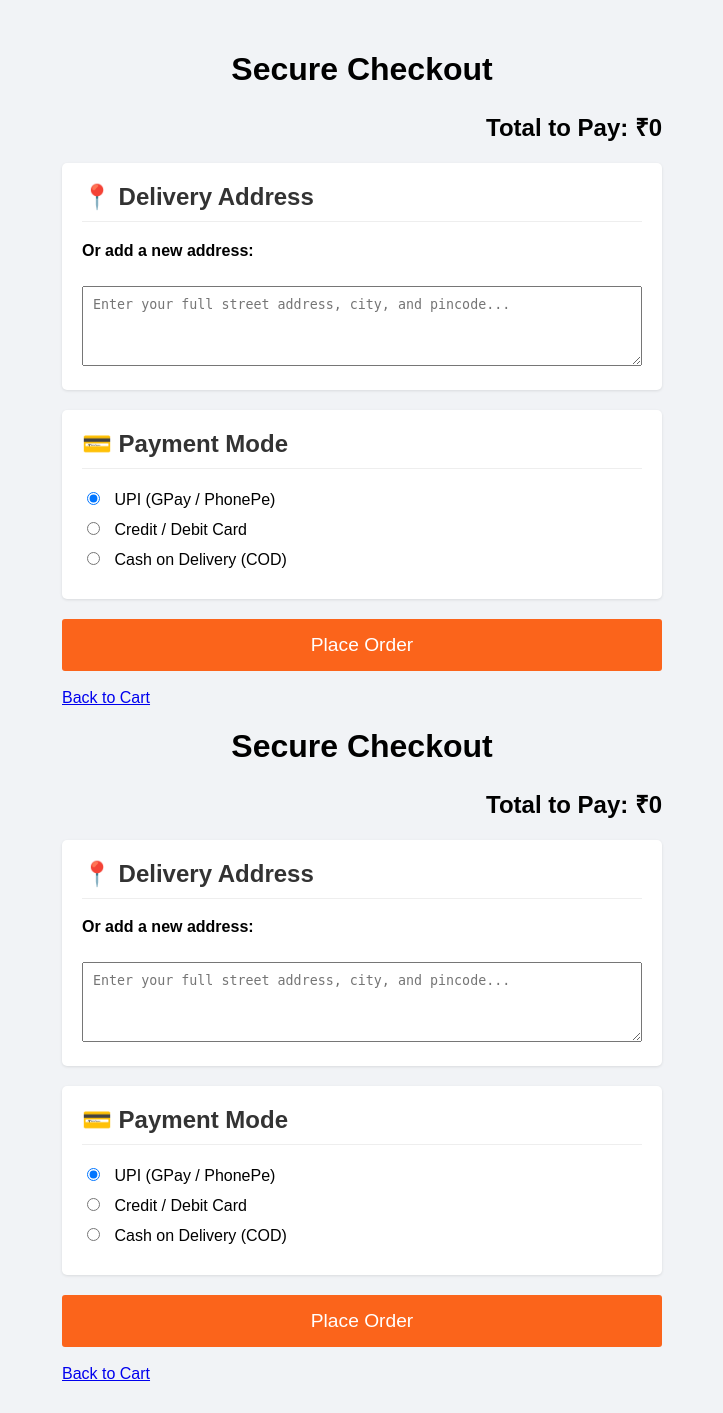
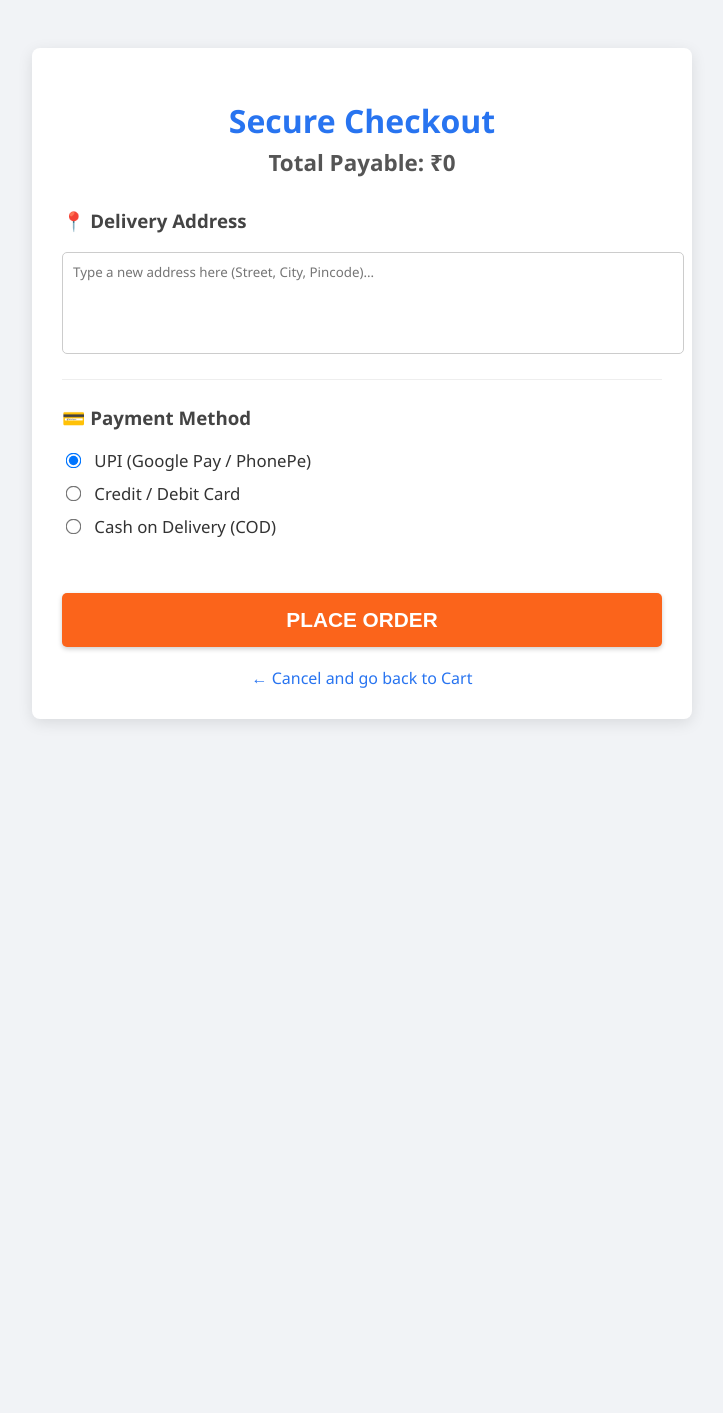
Before and after one commit to Pranjal-231/AWS_Capstone, a Flask app: page /checkout in a window 1280 px wide. Shown: the whole page, without its empty margins (278-1001 px from the left). After the commit the page ends 723 px from the top, so only its background shows below. Run offline with Flask 3, Linux system fonts and the light colour scheme; the visitor is signed in with stand-in values (Sample User, id 1).

Commit message:
Final update

```diff
--- a/app.py
+++ b/app.py
@@ -7,6 +7,9 @@ app.secret_key = "my_secret_key"
 books_db = []
 cart_db = []
 wishlist_db = []
+
+# Users Database: Stores email, password, and addresses
+# Format: { 'email': {'password': '123', 'addresses': []} }
 users_db = {}
 
 # --- HELPER ---
@@ -24,73 +27,106 @@ def home():
     total_qty = sum(item['quantity'] for item in cart_db)
     return render_template("index.html", books=books_db, cart_count=total_qty, role=user_role)
 
+# --- AUTHENTICATION (FIXED) ---
+
+@app.route("/signup", methods=['GET', 'POST'])
+def signup_page():
+    if request.method == 'POST':
+        # 1. Get data from form
+        name = request.form['name']
+        email = request.form['email']
+        password = request.form['password']
+
+        # 2. Check if user already exists
+        if email in users_db:
+            return "<h1>Error: User already exists!</h1> <a href='/login'>Login</a>"
+
+        # 3. Save User to DB
+        users_db[email] = {
+            'password': password,
+            'name': name,
+            'addresses': []
+        }
+
+        return redirect(url_for('login_page'))
+
+    return render_template("signup.html")
+
+@app.route("/login", methods=['GET', 'POST'])
+def login_page():
+    error = None
+    if request.method == 'POST':
+        email = request.form['email']
+        password = request.form['password']
+
+        # 1. CHECK ADMIN
+        if email == "admin@bookstore.com":
+            if password == "admin123":
+                session['role'] = 'admin'
+                return redirect(url_for('admin_page'))
+            else:
+                return "<h1>Wrong Admin Password!</h1> <a href='/login'>Try Again</a>"
+
+        # 2. CHECK NORMAL USER
+        if email in users_db:
+            # Check if password matches the one stored in users_db
+            if users_db[email]['password'] == password:
+                session['role'] = 'user'
+                session['user_email'] = email
+                return redirect(url_for('home'))
+            else:
+                return "<h1>Wrong Password!</h1> <a href='/login'>Try Again</a>"
+        else:
+            return "<h1>User not found! Please Sign Up first.</h1> <a href='/signup'>Sign Up</a>"
+
+    return render_template("login.html")
+
+@app.route("/logout")
+def logout():
+    session.clear()
+    return redirect(url_for('login_page'))
+
 # --- ADMIN ---
 @app.route("/admin")
 def admin_page():
-    if session.get('role') != 'admin': return "Access Denied"
+    if session.get('role') != 'admin': return "<h1>Access Denied</h1>"
     return render_template("admin.html")
 
 @app.route("/add_book", methods=['POST'])
 def add_book():
     if session.get('role') != 'admin': return redirect(url_for('home'))
 
-    # 1. Capture Basic Info
     title = request.form['title']
     author = request.form['author']
     original_price = int(request.form['price'])
+    stock = int(request.form['stock'])
+    offer_text = request.form.get('offer_text', '')
 
-    # 2. Capture New Features (Stock, Sale, Offer)
-    stock = int(request.form['stock'])
-    offer_text = request.form.get('offer_text', '') # Optional text like "50% Off"
-
-    # Check if there is a Sale Price (Empty string means NO sale)
     sale_input = request.form.get('sale_price')
     sale_price = int(sale_input) if sale_input else None
 
-    # 3. Save to DB
     new_book = {
-        "title": title,
-        "author": author,
-        "price": original_price,
-        "sale_price": sale_price,  # If this exists, it overrides price
-        "stock": stock,
-        "offer_text": offer_text
+        "title": title, "author": author, "price": original_price,
+        "sale_price": sale_price, "stock": stock, "offer_text": offer_text
     }
     books_db.append(new_book)
-
     return redirect(url_for('admin_page'))
 
-# --- CART LOGIC (Updated for Stock & Sale Price) ---
-
+# --- CART LOGIC ---
 @app.route("/add_to_cart/<book_title>")
 def add_to_cart(book_title):
     if 'role' not in session: return redirect(url_for('login_page'))
 
     book = get_book_by_title(book_title)
-
-    # 1. Check Stock
-    if not book or book['stock'] <= 0:
-        return "<h1>Error: Out of Stock</h1> <a href='/'>Back</a>"
-
-    # 2. Determine Final Price (Sale vs Original)
+    if not book or book['stock'] <= 0: return "<h1>Out of Stock</h1> <a href='/'>Back</a>"
     final_price = book['sale_price'] if book['sale_price'] else book['price']
 
-    # 3. Add to Cart
     for item in cart_db:
         if item['title'] == book_title:
-            # Check if adding one more exceeds stock
-            if item['quantity'] + 1 > book['stock']:
-                return "<h1>Error: Not enough stock available!</h1> <a href='/'>Back</a>"
-            item['quantity'] += 1
-            return redirect(url_for('home'))
+            if item['quantity'] + 1 > book['stock']: return "<h1>Not enough stock!</h1> <a href='/'>Back</a>"
+            item['quantity'] += 1; return redirect(url_for('home'))
 
-    # New Item
-    cart_db.append({
-        "title": book['title'],
-        "author": book['author'],
-        "price": final_price,
-        "quantity": 1
-    })
+    cart_db.append({"title": book['title'], "author": book['author'], "price": final_price, "quantity": 1})
     return redirect(url_for('home'))
 
 @app.route("/cart")
@@ -99,45 +135,40 @@ def view_cart():
     total_price = sum(item['price'] * item['quantity'] for item in cart_db)
     return render_template("cart.html", cart=cart_db, total=total_price)
 
-# --- CHECKOUT (Reduces Stock) ---
+# --- CHECKOUT ---
 @app.route("/checkout", methods=['GET', 'POST'])
 def checkout():
     if 'role' not in session: return redirect(url_for('login_page'))
 
     email = session.get('user_email')
-    if email not in users_db: users_db[email] = {'addresses': []} # Safety check
+    # Safety Check: If server restarted, user might be logged in but not in DB
+    if email not in users_db: users_db[email] = {'addresses': [], 'password': 'temp_password'}
 
     user_addresses = users_db[email]['addresses']
     total_price = sum(item['price'] * item['quantity'] for item in cart_db)
 
     if request.method == 'POST':
-        # 1. Handle Address & Payment
-        selected_address = request.form.get('selected_address') or request.form.get('new_address')
-        if request.form.get('new_address'):
-             users_db[email]['addresses'].append(request.form.get('new_address'))
+        selected_addr = request.form.get('selected_address') or request.form.get('new_address')
+        if request.form.get('new_address'): users_db[email]['addresses'].append(request.form.get('new_address'))
         payment_mode = request.form['payment_mode']
 
-        # 2. CRITICAL: REDUCE STOCK from Main Inventory
+        # Reduce Stock
         for cart_item in cart_db:
             for book in books_db:
-                if book['title'] == cart_item['title']:
-                    book['stock'] -= cart_item['quantity']
+                if book['title'] == cart_item['title']: book['stock'] -= cart_item['quantity']
 
-        # 3. Clear Cart
         cart_db.clear()
-        return render_template("order_success.html", address=selected_address, payment=payment_mode)
+        return render_template("order_success.html", address=selected_addr, payment=payment_mode)
 
     return render_template("checkout.html", addresses=user_addresses, total=total_price)
 
-# --- OTHER ROUTES (Standard) ---
+# --- OTHER ROUTES ---
 @app.route("/increase_quantity/<book_title>")
 def increase_quantity(book_title):
-    book_in_inventory = get_book_by_title(book_title)
+    book_inv = get_book_by_title(book_title)
     for item in cart_db:
         if item['title'] == book_title:
-            # Don't let user buy more than available stock
-            if item['quantity'] + 1 <= book_in_inventory['stock']:
-                item['quantity'] += 1
+            if item['quantity'] + 1 <= book_inv['stock']: item['quantity'] += 1
             break
     return redirect(url_for('view_cart'))
 
@@ -161,28 +192,24 @@ def view_wishlist(): return render_template("wishlist.html", wishlist=wishlist_d
 @app.route("/add_to_wishlist/<book_title>")
 def add_to_wishlist(book_title):
     if 'role' not in session: return redirect(url_for('login_page'))
+
+    # 1. Check if book is ALREADY in wishlist
+    for item in wishlist_db:
+        if item['title'] == book_title:
+
+            return redirect(url_for('home'))
+
+
     book = get_book_by_title(book_title)
-    if book: wishlist_db.append(book)
+    if book:
+        wishlist_db.append(book)
+
     return redirect(url_for('home'))
 @app.route("/remove_from_wishlist/<book_title>")
 def remove_from_wishlist(book_title):
     global wishlist_db
     wishlist_db = [item for item in wishlist_db if item['title'] != book_title]
     return redirect(url_for('view_wishlist'))
-@app.route("/login", methods=['GET', 'POST'])
-def login_page():
-    if request.method == 'POST':
-        email, pwd = request.form['email'], request.form['password']
-        if email == "p@123.com" and pwd == "123":
-            session['role'] = 'admin'; return redirect(url_for('admin_page'))
-        session['role'] = 'user'; session['user_email'] = email
-        if email not in users_db: users_db[email] = {'addresses': []}
-        return redirect(url_for('home'))
-    return render_template("login.html")
-@app.route("/logout")
-def logout(): session.clear(); return redirect(url_for('login_page'))
-@app.route("/signup")
-def signup_page(): return render_template("signup.html")
 
 if __name__ == "__main__":
     app.run(host='0.0.0.0', port=5000, debug=True)
--- a/templates/checkout.html
+++ b/templates/checkout.html
@@ -1,238 +1,88 @@
 <!DOCTYPE html>
 <html>
-
 <head>
     <title>Checkout</title>
     <style>
-        body {
-            font-family: sans-serif;
-            padding: 30px;
-            max-width: 600px;
-            margin: auto;
-            background-color: #f1f3f6;
-        }
+        body { font-family: 'Segoe UI', sans-serif; padding: 40px; background-color: #f1f3f6; color: #333; }
+        .container { max-width: 600px; margin: auto; background: white; padding: 30px; border-radius: 8px; box-shadow: 0 4px 15px rgba(0,0,0,0.1); }
 
-        .box {
-            background: white;
-            padding: 20px;
-            border-radius: 5px;
-            box-shadow: 0 1px 3px rgba(0, 0, 0, 0.1);
-            margin-bottom: 20px;
-        }
+        h1 { text-align: center; color: #2874f0; margin-bottom: 5px; }
+        .total-box { text-align: center; font-size: 1.4em; font-weight: bold; margin-bottom: 30px; color: #555; }
 
-        h2 {
-            margin-top: 0;
-            color: #333;
-            border-bottom: 1px solid #eee;
-            padding-bottom: 10px;
-        }
+        .section { margin-bottom: 25px; padding-bottom: 20px; border-bottom: 1px solid #eee; }
+        .section h3 { margin-top: 0; color: #444; display: flex; align-items: center; gap: 10px; }
 
-        label {
-            display: block;
-            margin: 10px 0;
-            cursor: pointer;
-        }
+        /* Form Elements */
+        label { display: block; margin: 10px 0; cursor: pointer; font-size: 1.05em; }
+        input[type="radio"] { transform: scale(1.2); margin-right: 10px; }
+        textarea { width: 100%; height: 80px; padding: 10px; border: 1px solid #ccc; border-radius: 5px; font-family: inherit; resize: none; }
 
-        input[type="radio"] {
-            margin-right: 10px;
-        }
-
-        textarea {
-            width: 100%;
-            height: 80px;
-            padding: 10px;
-            margin-top: 10px;
-            box-sizing: border-box;
-        }
-
-        .total-price {
-            font-size: 1.5em;
-            font-weight: bold;
-            text-align: right;
-            margin-bottom: 20px;
-        }
-
+        /* The Button */
         .btn-confirm {
             background-color: #fb641b;
             color: white;
             border: none;
             padding: 15px;
             width: 100%;
-            font-size: 1.2em;
+            font-size: 1.3em;
+            font-weight: bold;
             cursor: pointer;
-            border-radius: 3px;
+            border-radius: 5px;
+            transition: background 0.3s;
+            text-transform: uppercase;
+            box-shadow: 0 2px 5px rgba(0,0,0,0.2);
         }
+        .btn-confirm:hover { background-color: #e35a17; }
 
-        .btn-confirm:hover {
-            background-color: #e35a17;
-        }
+        .back-link { display: block; text-align: center; margin-top: 20px; color: #2874f0; text-decoration: none; }
     </style>
 </head>
-
 <body>
 
-    <h1 style="text-align: center;">Secure Checkout</h1>
-
-    <div class="total-price">Total to Pay: ₹{{ total }}</div>
+    <div class="container">
+        <h1>Secure Checkout</h1>
+        <div class="total-box">Total Payable: ₹{{ total }}</div>
 
         <form action="/checkout" method="POST">
 
-        <div class="box">
-            <h2>📍 Delivery Address</h2>
+            <div class="section">
+                <h3>📍 Delivery Address</h3>
 
                 {% if addresses %}
-            <p><b>Choose saved address:</b></p>
+                    <p style="color: #666; font-size: 0.9em; margin-bottom: 10px;">Select a saved address:</p>
                     {% for addr in addresses %}
                         <label>
                             <input type="radio" name="selected_address" value="{{ addr }}">
                             {{ addr }}
                         </label>
                     {% endfor %}
-            <hr>
+                    <p style="text-align: center; color: #999;">- OR -</p>
                 {% endif %}
 
-            <p><b>Or add a new address:</b></p>
-            <textarea name="new_address" placeholder="Enter your full street address, city, and pincode..."></textarea>
+                <textarea name="new_address" placeholder="Type a new address here (Street, City, Pincode)..."></textarea>
             </div>
 
-        <div class="box">
-            <h2>💳 Payment Mode</h2>
+            <div class="section" style="border-bottom: none;">
+                <h3>💳 Payment Method</h3>
                 <label>
-                <input type="radio" name="payment_mode" value="UPI" checked> UPI (GPay / PhonePe)
+                    <input type="radio" name="payment_mode" value="UPI" checked>
+                    UPI (Google Pay / PhonePe)
                 </label>
                 <label>
-                <input type="radio" name="payment_mode" value="Credit/Debit Card"> Credit / Debit Card
+                    <input type="radio" name="payment_mode" value="Card">
+                    Credit / Debit Card
                 </label>
                 <label>
-                <input type="radio" name="payment_mode" value="COD"> Cash on Delivery (COD)
+                    <input type="radio" name="payment_mode" value="COD">
+                    Cash on Delivery (COD)
                 </label>
             </div>
 
             <button type="submit" class="btn-confirm">Place Order</button>
         </form>
 
-    <br>
-    <a href="/cart">Back to Cart</a>
+        <a href="/cart" class="back-link">← Cancel and go back to Cart</a>
+    </div>
 
 </body>
-
 </html>
-<!DOCTYPE html>
-<html>
-
-<head>
-    <title>Checkout</title>
-    <style>
-        body {
-            font-family: sans-serif;
-            padding: 30px;
-            max-width: 600px;
-            margin: auto;
-            background-color: #f1f3f6;
-        }
-
-        .box {
-            background: white;
-            padding: 20px;
-            border-radius: 5px;
-            box-shadow: 0 1px 3px rgba(0, 0, 0, 0.1);
-            margin-bottom: 20px;
-        }
-
-        h2 {
-            margin-top: 0;
-            color: #333;
-            border-bottom: 1px solid #eee;
-            padding-bottom: 10px;
-        }
-
-        label {
-            display: block;
-            margin: 10px 0;
-            cursor: pointer;
-        }
-
-        input[type="radio"] {
-            margin-right: 10px;
-        }
-
-        textarea {
-            width: 100%;
-            height: 80px;
-            padding: 10px;
-            margin-top: 10px;
-            box-sizing: border-box;
-        }
-
-        .total-price {
-            font-size: 1.5em;
-            font-weight: bold;
-            text-align: right;
-            margin-bottom: 20px;
-        }
-
-        .btn-confirm {
-            background-color: #fb641b;
-            color: white;
-            border: none;
-            padding: 15px;
-            width: 100%;
-            font-size: 1.2em;
-            cursor: pointer;
-            border-radius: 3px;
-        }
-
-        .btn-confirm:hover {
-            background-color: #e35a17;
-        }
-    </style>
-</head>
-
-<body>
-
-    <h1 style="text-align: center;">Secure Checkout</h1>
-
-    <div class="total-price">Total to Pay: ₹{{ total }}</div>
-
-    <form action="/checkout" method="POST">
-
-        <div class="box">
-            <h2>📍 Delivery Address</h2>
-
-            {% if addresses %}
-            <p><b>Choose saved address:</b></p>
-            {% for addr in addresses %}
-            <label>
-                <input type="radio" name="selected_address" value="{{ addr }}">
-                {{ addr }}
-            </label>
-            {% endfor %}
-            <hr>
-            {% endif %}
-
-            <p><b>Or add a new address:</b></p>
-            <textarea name="new_address" placeholder="Enter your full street address, city, and pincode..."></textarea>
-        </div>
-
-        <div class="box">
-            <h2>💳 Payment Mode</h2>
-            <label>
-                <input type="radio" name="payment_mode" value="UPI" checked> UPI (GPay / PhonePe)
-            </label>
-            <label>
-                <input type="radio" name="payment_mode" value="Credit/Debit Card"> Credit / Debit Card
-            </label>
-            <label>
-                <input type="radio" name="payment_mode" value="COD"> Cash on Delivery (COD)
-            </label>
-        </div>
-
-        <button type="submit" class="btn-confirm">Place Order</button>
-    </form>
-
-    <br>
-    <a href="/cart">Back to Cart</a>
-
-</body>
-
-</html>
```
Also changed, not shown: templates/index.html (+9 -1 lines). Lines whose indentation alone changed are shown as unchanged.
